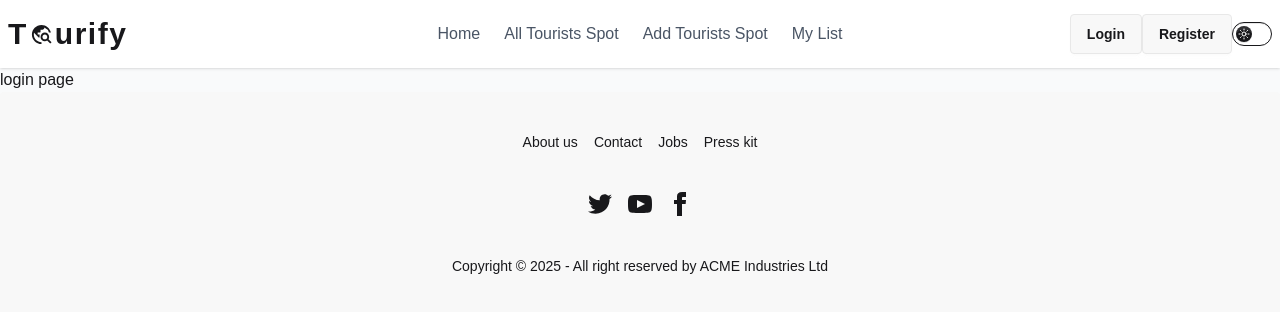
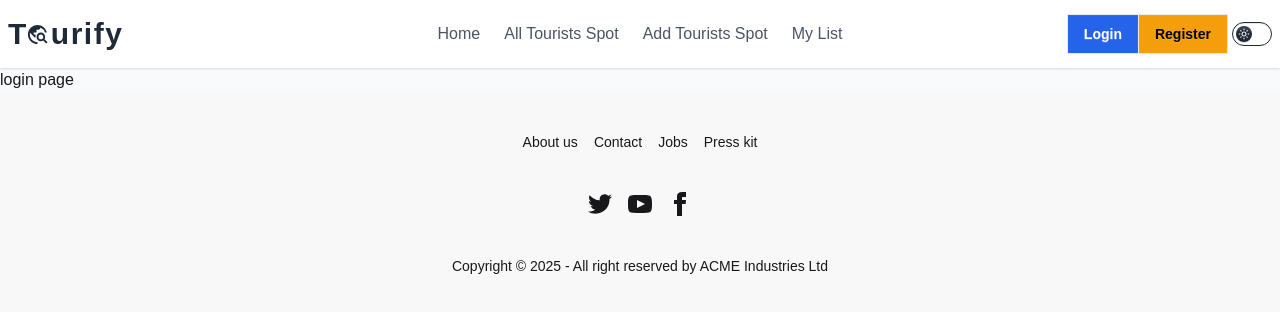
Before and after one commit to utsomondal/tourify-client, a React (Vite) app: page /login in a window 1280 px wide. Shown: the top 312 px of the page. Built offline with nearby package versions, Linux system fonts and the light colour scheme.

Commit message:
added tailwind directives to utility clsses

```diff
--- /dev/null
+++ b/src/Components/Logo.jsx
@@ -0,0 +1,23 @@
+import { Link } from "react-router";
+import { MdTravelExplore } from "react-icons/md";
+
+const Logo = () => {
+  return (
+    <div>
+      <Link
+        title="Go to Homepage"
+        to="/"
+        className="text-3xl font-bold text-lm-text-primary dark:text-dm-text-primary flex items-center select-none tracking-wider"
+      >
+        <span className="-mr-1">T</span>
+        <MdTravelExplore
+          className="inline align-middle text-[23px] mx-0.5"
+          aria-hidden="true"
+        />
+        <span>urify</span>
+      </Link>
+    </div>
+  );
+};
+
+export default Logo;
--- a/src/Components/Navbar.jsx
+++ b/src/Components/Navbar.jsx
@@ -1,7 +1,9 @@
 import { useEffect, useState } from "react";
-import { Link, NavLink } from "react-router";
-import { MdTravelExplore } from "react-icons/md";
+import { Link } from "react-router";
 import { renderNavItems } from "./RenderNavItems";
+import { MdOutlineLightMode } from "react-icons/md";
+import { MdOutlineDarkMode } from "react-icons/md";
+import Logo from "./Logo";
 
 const Navbar = () => {
   const [isDark, setIsDark] = useState(() => {
@@ -48,33 +50,25 @@ const Navbar = () => {
               {renderNavItems("mobile")}
             </ul>
           </div>
-          <Link
-            title="Go to Homepage"
-            to="/"
-            className="text-3xl dark:text-red-500 font-bold flex items-center select-none tracking-wider"
-          >
-            T
-            <MdTravelExplore
-              className="inline align-middle text-[23px] mx-0.5"
-              aria-hidden="true"
-            />
-            urify
-          </Link>
+          <Logo />
         </div>
         <div className="navbar-center hidden lg:flex">
           <ul className="menu menu-horizontal px-1">
             {renderNavItems("desktop")}
           </ul>
         </div>
-        <div className="navbar-end">
-          <span className="btn">
-            <Link to="/login">Login</Link>
-          </span>
-          <span className="btn">
-            <Link to="/register">Register</Link>
-          </span>
+        <div className="navbar-end gap-1">
+          <div className="join">
+            <span className="login-btn">
+              <Link to="/login">Login</Link>
+            </span>
+            <span className="register-btn">
+              <Link to="/register">Register</Link>
+            </span>
+          </div>
+          {/* Theme Controller */}
           <div>
-            <label className="toggle text-base-content">
+            <label className="toggle text-lm-text-primary dark:text-dm-text-primary">
               <input
                 type="checkbox"
                 checked={isDark}
@@ -83,46 +77,8 @@ const Navbar = () => {
                 }}
                 className="theme-controller"
               />
-
-              <svg
-                aria-label="sun"
-                xmlns="http://www.w3.org/2000/svg"
-                viewBox="0 0 24 24"
-              >
-                <g
-                  strokeLinejoin="round"
-                  strokeLinecap="round"
-                  strokeWidth="2"
-                  fill="none"
-                  stroke="currentColor"
-                >
-                  <circle cx="12" cy="12" r="4"></circle>
-                  <path d="M12 2v2"></path>
-                  <path d="M12 20v2"></path>
-                  <path d="m4.93 4.93 1.41 1.41"></path>
-                  <path d="m17.66 17.66 1.41 1.41"></path>
-                  <path d="M2 12h2"></path>
-                  <path d="M20 12h2"></path>
-                  <path d="m6.34 17.66-1.41 1.41"></path>
-                  <path d="m19.07 4.93-1.41 1.41"></path>
-                </g>
-              </svg>
-
-              <svg
-                aria-label="moon"
-                xmlns="http://www.w3.org/2000/svg"
-                viewBox="0 0 24 24"
-              >
-                <g
-                  strokeLinejoin="round"
-                  strokeLinecap="round"
-                  strokeWidth="2"
-                  fill="none"
-                  stroke="currentColor"
-                >
-                  <path d="M12 3a6 6 0 0 0 9 9 9 9 0 1 1-9-9Z"></path>
-                </g>
-              </svg>
+              <MdOutlineLightMode />
+              <MdOutlineDarkMode />
             </label>
           </div>
         </div>
--- a/src/Layout/Layout.jsx
+++ b/src/Layout/Layout.jsx
@@ -4,7 +4,7 @@ import Footer from "../Components/Footer";
 
 const Layout = () => {
   return (
-    <div className="font-poppins bg-lm-background dark:bg-dm-background">
+    <div className="font-poppins bg-lm-background dark:bg-dm-background max-w-7xl mx-auto">
       <Navbar />
       <Outlet />
       <Footer />
--- a/src/index.css
+++ b/src/index.css
@@ -52,3 +52,10 @@
   --color-dm-surface: #1f2937;
   --color-dm-border: #374151;
 }
+
+.login-btn {
+  @apply btn join-item bg-lm-primary dark:bg-dm-primary hover:bg-lm-primary-hover dark:hover:bg-dm-primary-hover focus:bg-lm-primary-focus dark:focus:bg-dm-primary-focus text-white;
+}
+.register-btn {
+  @apply btn join-item bg-lm-accent dark:bg-dm-accent hover:bg-lm-accent-hover dark:hover:bg-dm-accent-hover focus:bg-dm-accent-focus dark:focus:bg-dm-primary-focus text-black;
+}
```
